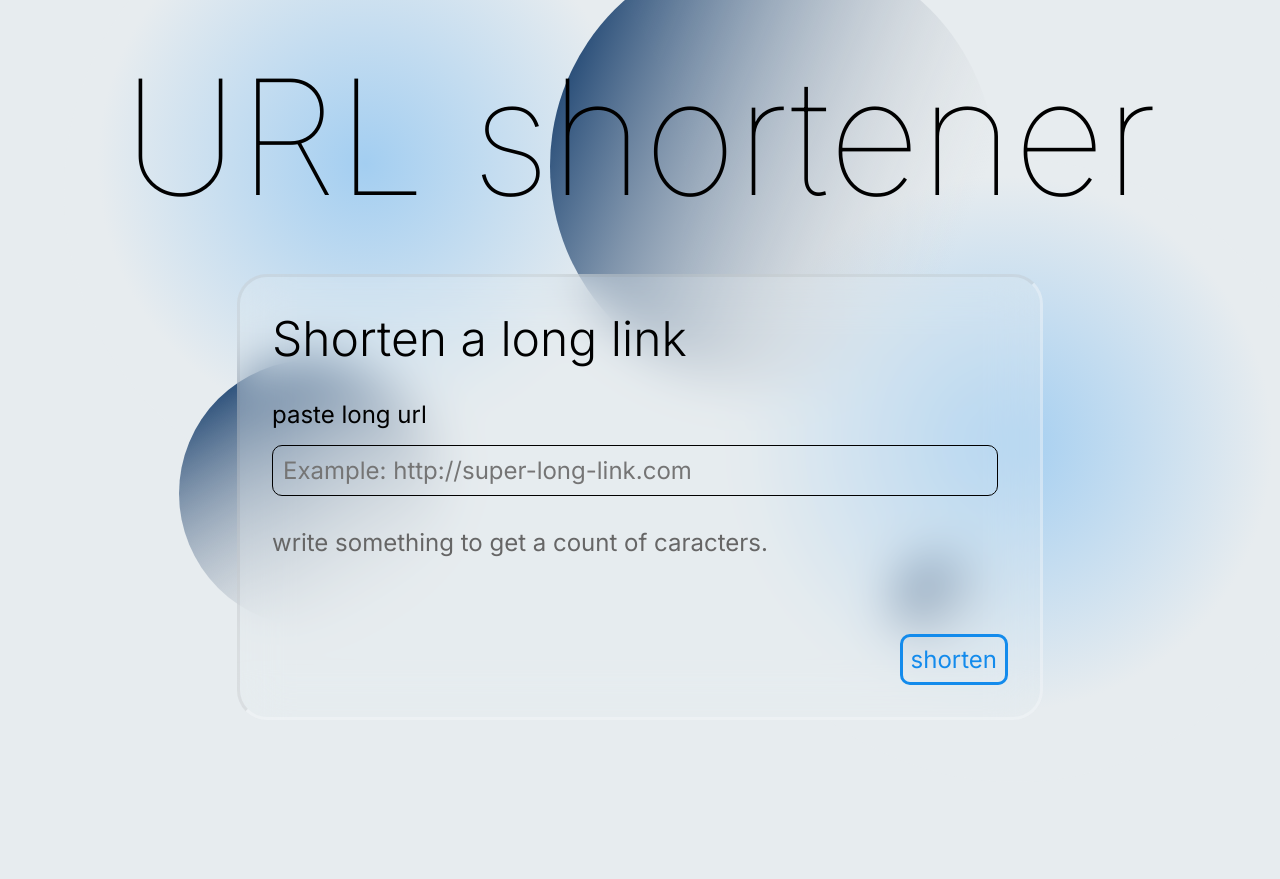
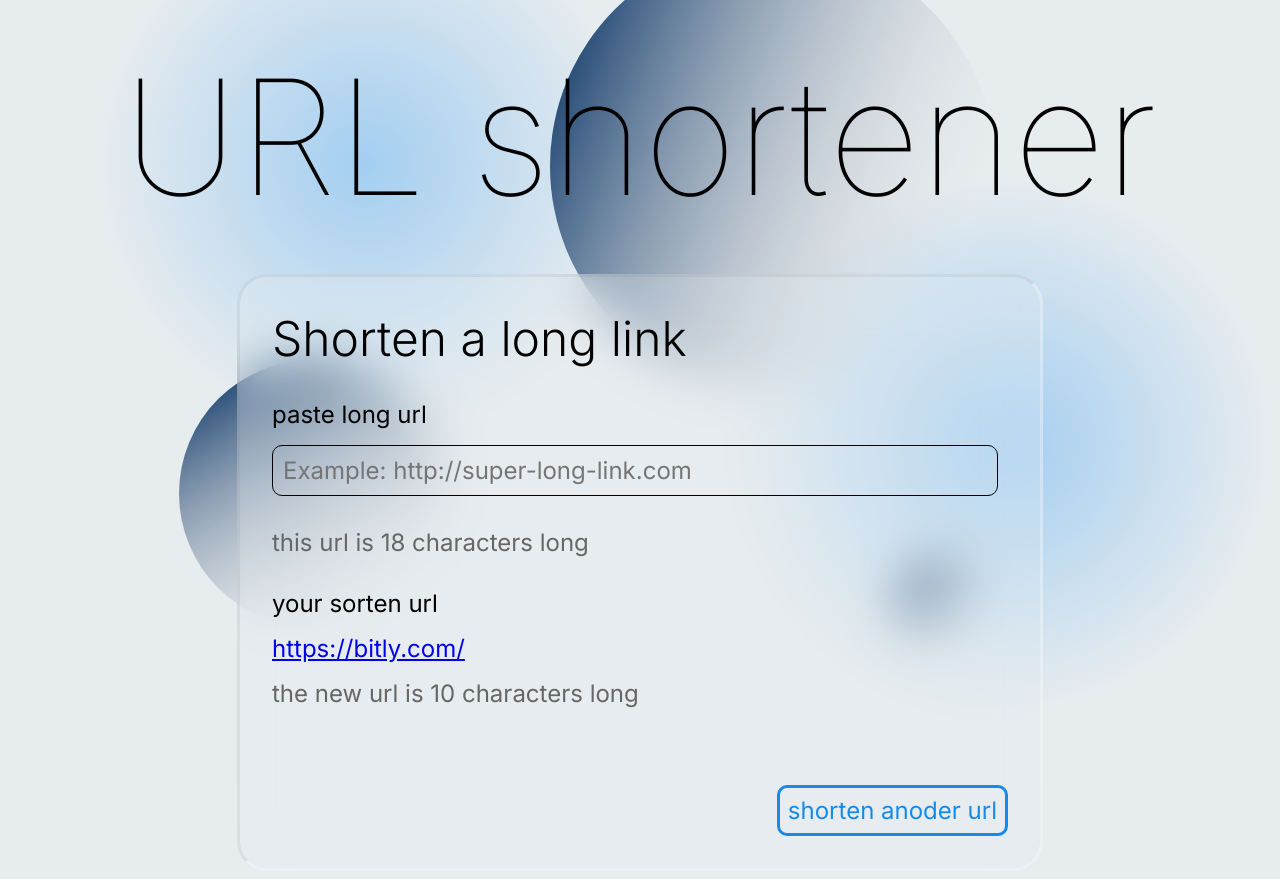
Before and after one commit to tahaelberkani/url-shortener, a plain HTML site: page frontend/main.html in a window 1280 px wide. Both pictures are taken after a click on the button "shorten". Before the commit the page ends 800 px from the top, so only its background shows below. Drawn offline with Linux system fonts and the light colour scheme.

Commit message:
all the visual and interaction is implemented the only thing left to do is the call to the backend api

```diff
--- a/frontend/main.css
+++ b/frontend/main.css
@@ -85,7 +85,7 @@ h3  {
     font-weight: 300;
     margin-bottom: 2rem;
 }
-p, label, input {
+p, label, input, a {
     font-family: 'Inter', sans-serif;
     font-size: 1.5em;
     padding: 1rem;
@@ -124,6 +124,9 @@ button {
     font-size: 1.5em;
     padding: 0.5rem;
     font-weight: 400;
+}
+
+.right {
     position: absolute;
     right: 0;
     bottom: 0;
@@ -137,3 +140,10 @@ button:hover {
 
 
 /* card */
+
+
+
+
+.invisible {
+    display: none;
+}
--- a/frontend/main.html
+++ b/frontend/main.html
@@ -22,9 +22,17 @@
         <p id="characterCount1" class="grey" >
             write something to get a count of caracters.
         </p>
+        <p class="invisible firstInvisible">your sorten url</p>
+        <a id="shortUrl" href="" class="invisible firstInvisible" ></a>
+        <p id="characterCount2" class="invisible firstInvisible grey" >the new url is 10 characters long</p>
+
         <div class="filler" ></div>
-        <button class="right" >shorten</button>
+        <button id="butonCopy" class="left invisible" >copy</button>
+        <button id="butonReturn" class="right invisible firstInvisible" onclick="reloadPage()" >shorten anoder url</button>
+        <button id="butonShorten" class="right secondInvisible" onclick="sendAndUpdatePage()" >shorten</button>
     </div>
+
+
 
     <img id="solidCircle1" src="svg/solidcircle1.svg" alt="circle with blue linear gradien">
     <img id="solidCircle2" src="svg/solidcircle2.svg" alt="circle with blue linear gradien">
--- a/frontend/main.js
+++ b/frontend/main.js
@@ -9,3 +9,27 @@ function updateLongUrlCharacterCount() {
         document.getElementById('characterCount1').innerHTML = displayText
     }
 }
+
+function sendAndUpdatePage() {
+    var longUrl = document.getElementById('longUrl').value;
+    var shortUrl = "https://bitly.com/";
+    var list = document.getElementsByClassName("firstInvisible");
+    for (let item of list) {
+        item.classList.remove("invisible")
+    }
+    var list2 = document.getElementsByClassName("secondInvisible");
+    for (let item of list2) {
+        item.classList.add("invisible")
+    }
+    document.getElementById("shortUrl").innerHTML = shortUrl
+    document.getElementById("shortUrl").setAttribute("href", shortUrl)
+    var length = shortUrl.length;
+    var displayText = 'this url is ' + length + ' characters long'
+    console.log(displayText);
+    document.getElementById('characterCount1').innerHTML = displayText
+}
+
+function reloadPage() {
+    location.reload();
+    return false;
+}
```
